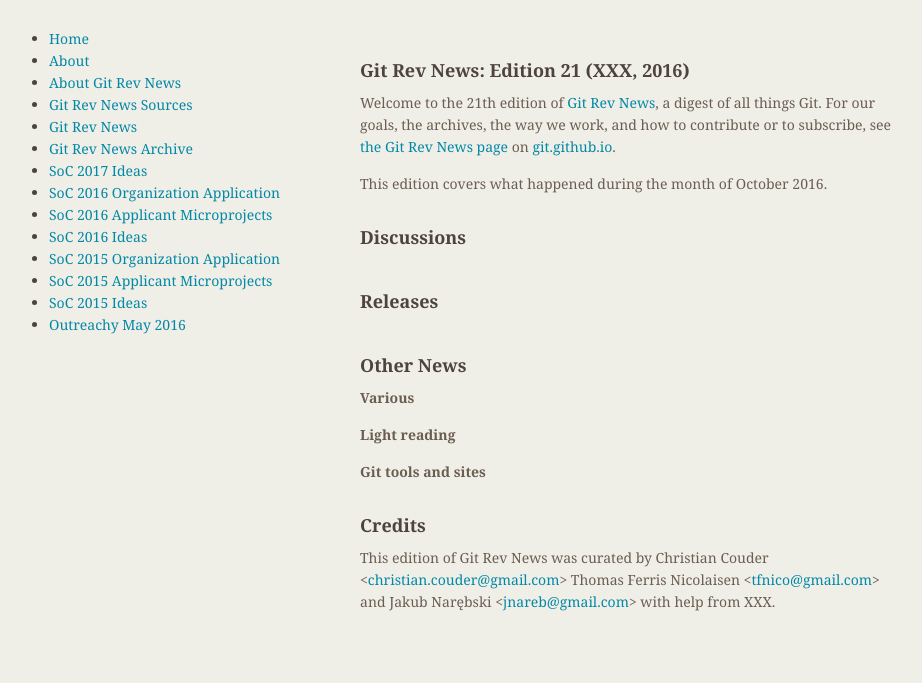
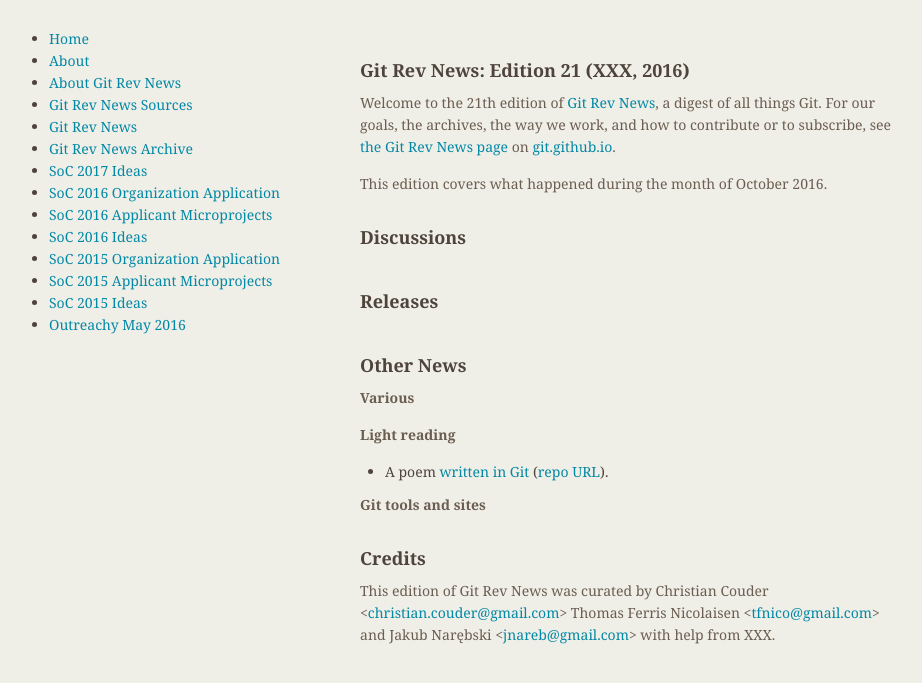
Before and after one commit to git/git.github.io, a Jekyll site: the page built from rev_news/drafts/edition-21.md, in a window 1280 px wide. Shown: the top 683 px of the page, without its empty margins (174-1096 px from the left). Built offline with Jekyll 4.4.1, drawn with Linux system fonts in a browser that asks for light colours.

Commit message:
Rev News: mention th Git poem

```diff
--- a/rev_news/drafts/edition-21.md
+++ b/rev_news/drafts/edition-21.md
@@ -39,6 +39,8 @@
 
 __Light reading__
 
+* A poem [written in Git](https://mobile.twitter.com/craig552uk/status/793131545989087232)
+([repo URL](https://github.com/craig552uk/git-poem)).
 
 __Git tools and sites__
 
```
